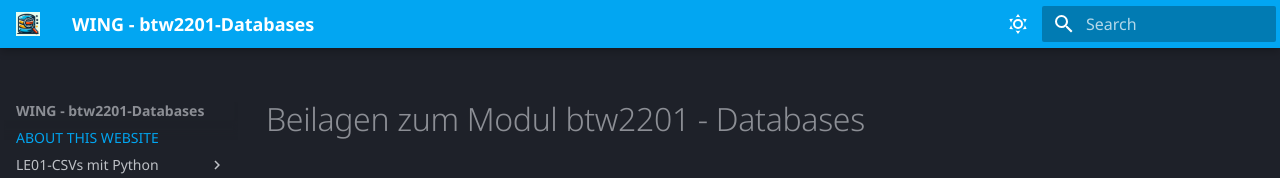
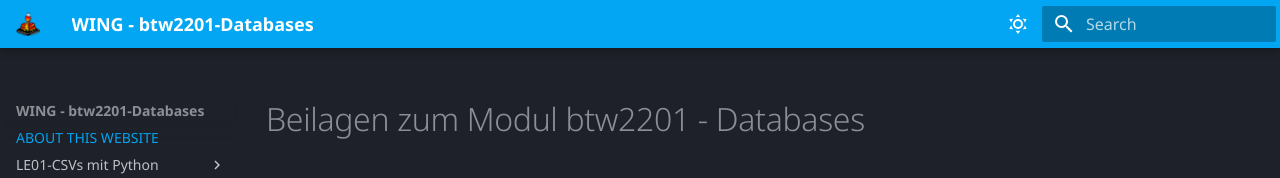
Before and after one commit to tjaeggi/btw2201_databases, an MkDocs documentation site: the page built from docs/index.md, in a window 1280 px wide. Shown: the top 178 px of the page. Built offline with MkDocs 1.6.1 and Material for MkDocs 9.7.7, drawn with Linux system fonts in a browser that asks for light colours; some web fonts are replaced.

Commit message:
Fri Nov  8 12:55:37 PM CET 2024

```diff
--- a/mkdocs.yml
+++ b/mkdocs.yml
@@ -9,8 +9,8 @@ theme:
     #code: Red Hat Mono
     code: Noto Mono
     #code: Ubuntu Mono
-  logo:  assets/DatabaseSymbol.png
-  favicon: assets/DatabaseSymbol.png
+  logo:  assets/Micropython-logo.svg.png
+  favicon: assets/Micropython-logo.svg.png
   #icon:
   #  logo: fontawesome/solid/face-smile-beam
   palette:
```
